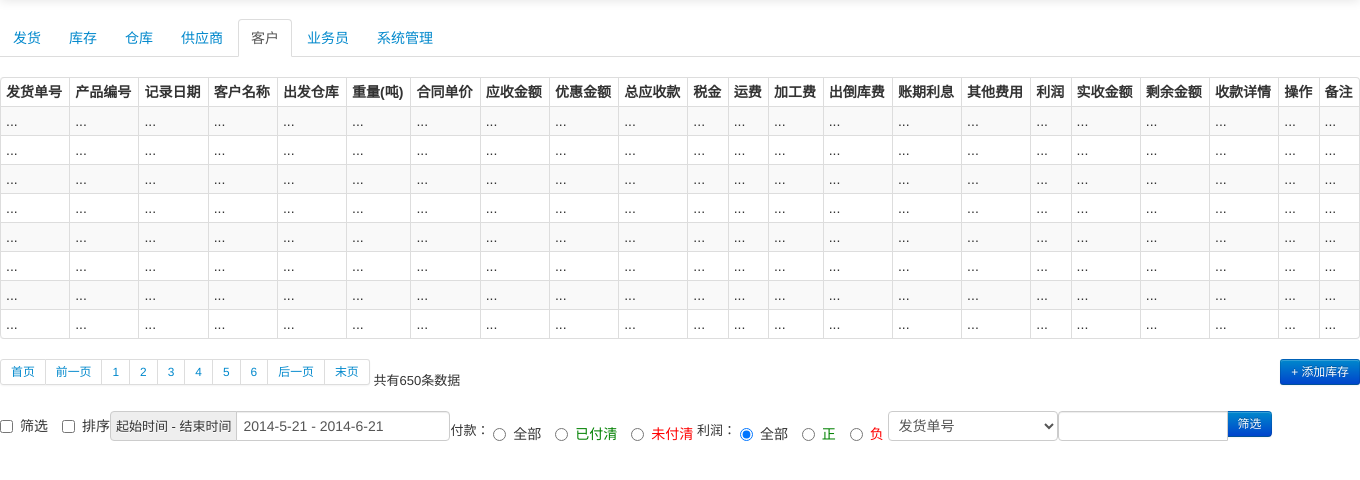
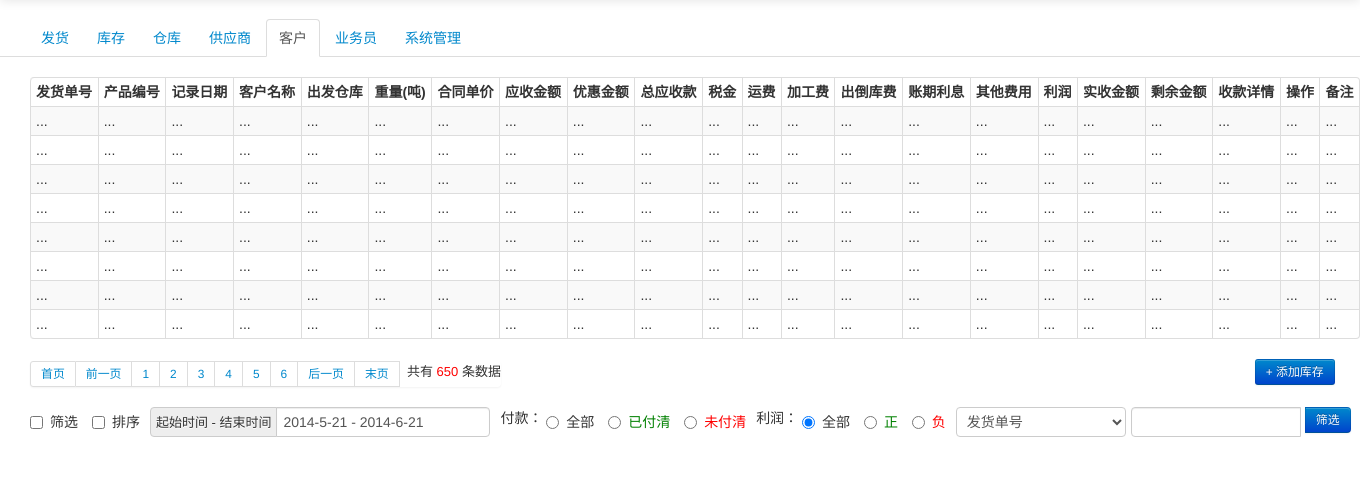
Before and after one commit to nekowang/kucun, a CodeIgniter app: page /admin/kehu in a window 1360 px wide. Shown: the part 41-521 px from the top of the page. Run offline with CodeIgniter, Linux system fonts and the light colour scheme.

Commit message:
美化界面

```diff
--- a/application/views/footer.php
+++ b/application/views/footer.php
@@ -1,4 +1,4 @@
-    <div>
+<div class="footer">
         <form>
             <fieldset>
                 <div style="float:left">
@@ -9,7 +9,8 @@
                         <input type="checkbox" id="inlineCheckbox2" value="option2">排序
                     </label>
                 </div>
-                <div style="float:left">
+
+                <div style="float:left;padding-left: 10px">
                     <form class="form-horizontal">
                         <fieldset>
                             <div class="control-group">
@@ -30,9 +31,9 @@
                     </script>
 
                 </div>
-                <div style="float:left">
-                    <div style="float:left">
-                        <font size='2px'> 付款：</font>
+
+                <div style="float:left;padding-left: 10px">
+                    <span>付款：</span>
                     <label class="radio inline">
                         <input type="radio" name="optionsRadios" id="optionsRadios1" value="option1" checked>全部
                     </label>
@@ -42,7 +43,10 @@
                     <label class="radio inline">
                         <input type="radio" name="optionsRadios" id="optionsRadios2" value="option2"><font color='red'>未付清</font>
                     </label>
-                        <font size='2px'> 利润：</font>
+                </div>
+
+                <div style="float:left;padding-left: 10px">
+                    <span>利润：</span>
                     <label class="radio inline">
                         <input type="radio" name="optionsRadios" id="optionsRadios1" value="option1" checked>全部
                     </label>
@@ -52,6 +56,9 @@
                     <label class="radio inline">
                         <input type="radio" name="optionsRadios" id="optionsRadios2" value="option2"><font color='red'>负</font>
                     </label>
+                </div>
+
+                <div style="float:left;padding-left: 10px">
                     <select class="span2">
                         <option>发货单号</option>
                         <option>产品日期</option>
@@ -60,14 +67,14 @@
                         <option>5</option>
                     </select>
                 </div>
-                    <div style="float:left">
+
+                <div style="float:left;padding-left: 5px">
                     <form class="form">
                         <div class="input-append">
-                                <input type="text" class="span2">
-                                <button type="submit" class="btn btn-small btn-primary">筛选</button>
+                            <input type="text" class="span2"/><span style="padding-left: 5px"></span>
+                            <button type="submit" class="btn btn-small btn-primary" style="padding-left: 10px">筛选</button>
                         </div>
                     </form>
-                    </div>
                 </div>
             </fieldset>
         </form>
--- a/application/views/header.php
+++ b/application/views/header.php
@@ -10,6 +10,7 @@
         <link rel="stylesheet" type="text/css" href="/css/bootstrap.css" />
         <link rel="stylesheet" type="text/css" href="/css/font-awesome.min.css" />
         <link rel="stylesheet" type="text/css" href="/css/bootstrap-responsive.css">
+        <link rel="stylesheet" type="text/css" href="/css/admin.css">
         <link rel="stylesheet" type="text/css" media="all" href="/css/daterangepicker-bs3.css" />
         <script type="text/javascript" src="/js/jquery-1.8.3.min.js"></script>
         <script type="text/javascript" src="/js/moment.js"></script>
--- a/application/views/kehu.php
+++ b/application/views/kehu.php
@@ -1,5 +1,6 @@
     <div>
         <ul class="nav nav-tabs">
+            <li><a></a></li>
             <li><a href="/admin/index">发货</a></li>
             <li><a href="/admin/kucun">库存</a></li>
             <li><a href="/admin/cangku">仓库</a></li>
@@ -10,7 +11,7 @@
         </ul>
     </div>
 
-    <div>
+    <div class="dataform">
         <table class="table table-bordered table-striped table-condensed table-hover">
             <thead>
                 <tr>
@@ -77,7 +78,8 @@
             <li><a href="#">6</a></li>
             <li><a href="#">后一页</a></li>
             <li><a href="#">末页</a></li>
+            <li><?php echo "<font size='2px'>&nbsp;&nbsp;共有<font color='red'> 650 </font>条数据</font>"; ?></li>
         </ul>
-<?php echo "<font size='2px'> 共有650条数据</font>"; ?>
-        <button class="btn btn-primary  btn-small" type="button" style="float:right">+ 添加库存</button>
+        <span class="buttontianjia"></span>
+        <button class="btn btn-primary  btn-small" type="button">+ 添加库存</button>
     </div>
--- a/application/views/system.php
+++ b/application/views/system.php
@@ -1,5 +1,6 @@
     <div>
         <ul class="nav nav-tabs">
+            <li><a></a></li>
             <li><a href="/admin/index">发货</a></li>
             <li><a href="/admin/kucun">库存</a></li>
             <li><a href="/admin/cangku">仓库</a></li>
--- /dev/null
+++ b/public/css/admin.css
@@ -0,0 +1,31 @@
+/*
+To change this license header, choose License Headers in Project Properties.
+To change this template file, choose Tools | Templates
+and open the template in the editor.
+*/
+/*
+    Created on : 2015-7-26, 18:45:50
+    Author     : yukisora
+*/
+
+.table
+{
+    white-space: nowrap;
+}
+
+.dataform
+{
+    margin-left: 30px;
+}
+.pagination
+{
+    margin-left: 30px;
+}
+.footer
+{
+    margin-left: 30px;
+}
+.buttontianjia
+{
+    padding-left: 750px;
+}
```
Also changed, not shown: application/views/admin.php (+5 -3 lines), application/views/cangku.php (+5 -3 lines), application/views/fahuo.php (+5 -3 lines), application/views/gongyingshang.php (+5 -3 lines), application/views/kucun.php (+5 -3 lines), application/views/yewuyuan.php (+5 -3 lines). Lines whose indentation alone changed are shown as unchanged.
